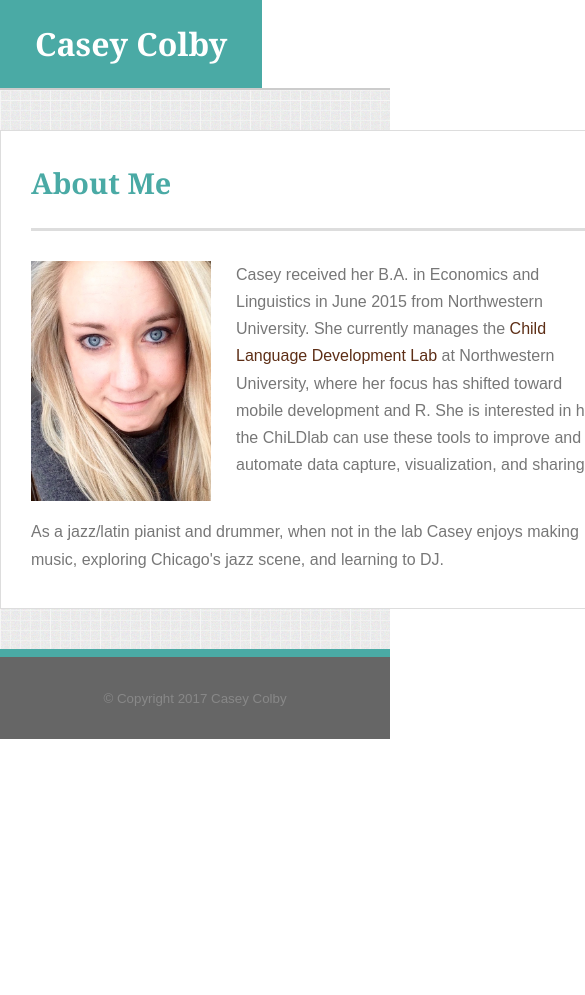
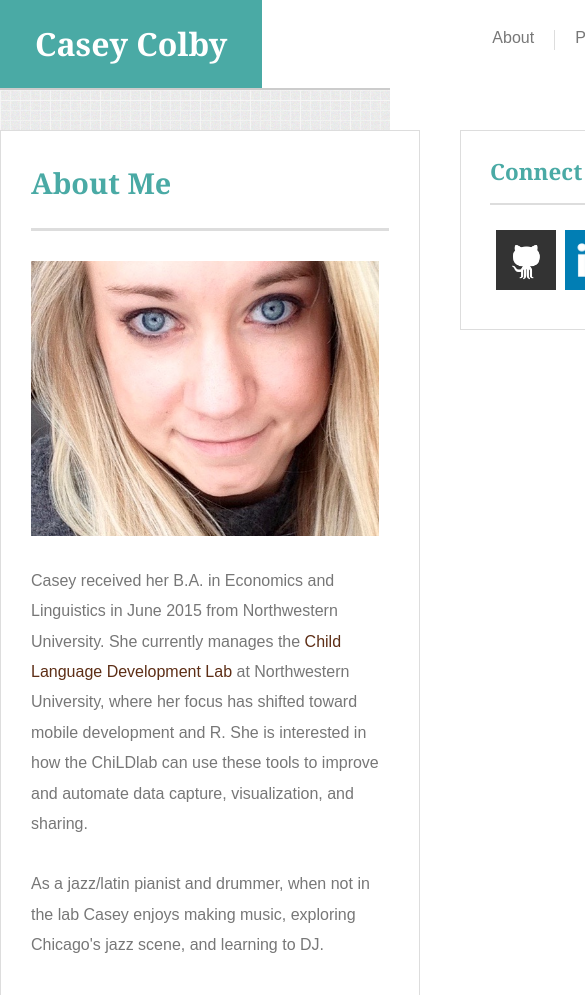
Before and after one commit to cecolby11/Responsive-Portfolio, a plain HTML site: page index.html in a window 390 px wide. Shown: the top 995 px of the page, 585 px wide, since content can reach past the window. Before the commit the page ends 844 px from the top, so only its background shows below. Drawn offline with Linux system fonts and the light colour scheme.

Commit message:
implementing media query max-width 980px

```diff
--- a/assets/css/style.css
+++ b/assets/css/style.css
@@ -1,7 +1,6 @@
 * {
   box-sizing: border-box;
 }
-
 
 .page {
   margin: 0 auto;
@@ -64,7 +63,7 @@ h1, h2, h3, h4, h5, h6 {
 
 .nav_top li { /*list items in nav_top */
   height: 20px;
-  width: 100px;
+  padding: 0 20px 0 20px;
   list-style-type:none; /*no bullets*/
   float: left; /*next to each other*/
   text-align: center;
@@ -73,6 +72,7 @@ h1, h2, h3, h4, h5, h6 {
 
 .nav_top li:last-child{
   border-right: none;
+  padding: 0 0 0 20px;
 }
 
 .nav_top li a { /*links in li */
@@ -167,16 +167,17 @@ h1, h2, h3, h4, h5, h6 {
   width: 180px;
   margin: 0 25px 0 0;
   float: left;
+  height: 200px;
+  object-fit: cover; /*crop img to fit and center */
 }
 
 .about_me p {
-  line-height: 170%;
+  line-height: 1.9;
   margin: 0 0 30px 0;
 }
 
 .about_me p:last-child {
   margin: 0;
-  padding-top: 10px;
 }
 
 /*portfolio*/
@@ -280,3 +281,32 @@ h1, h2, h3, h4, h5, h6 {
       -ms-transform: rotate(3deg);
           transform: rotate(3deg);
 }
+
+/*media queries for responsive layout*/
+
+@media screen and (max-width: 980px) {
+  .container {width: 730px;}
+  .main_content {width: 420px;}
+  .sidebar {width: 270px;}
+
+  .headshot {
+    width: 100%;
+    height: 275px;
+    padding: 0;
+    object-fit: cover; /*crop img to fit and center */
+  }
+
+  .about_me p {
+    display: inline-block; /*so it doesn't encompass whitespace behind image*/
+    margin: 30px 0 30px 0;
+  }
+
+}
+
+@media screen and (max-width: 768px) {
+
+}
+
+@media screen and (max-width: 640px) {
+
+}
--- a/index.html
+++ b/index.html
@@ -2,6 +2,7 @@
 <html>
 <head>
 	<meta charset="UTF-8"> <!-- HTML5 Doctype -->
+	<meta name=“viewport” content=“width=device-width, initial-scale=1”>
 	<title>About | Casey Colby</title>
 	<link rel="shortcut icon" type="image/x-icon" href="assets/images/favicon.ico">
 
```
Also changed, not shown: contact.html (+1 -0 lines), portfolio.html (+1 -0 lines).
